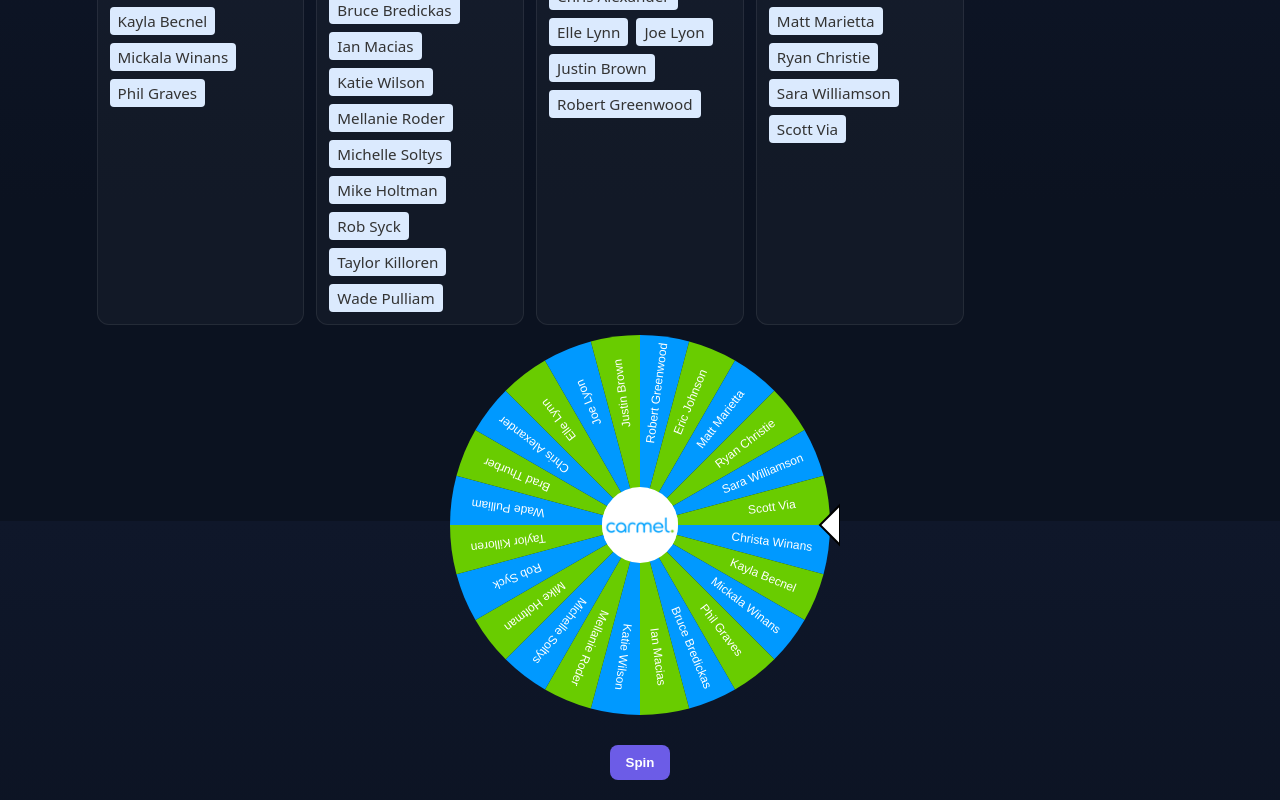
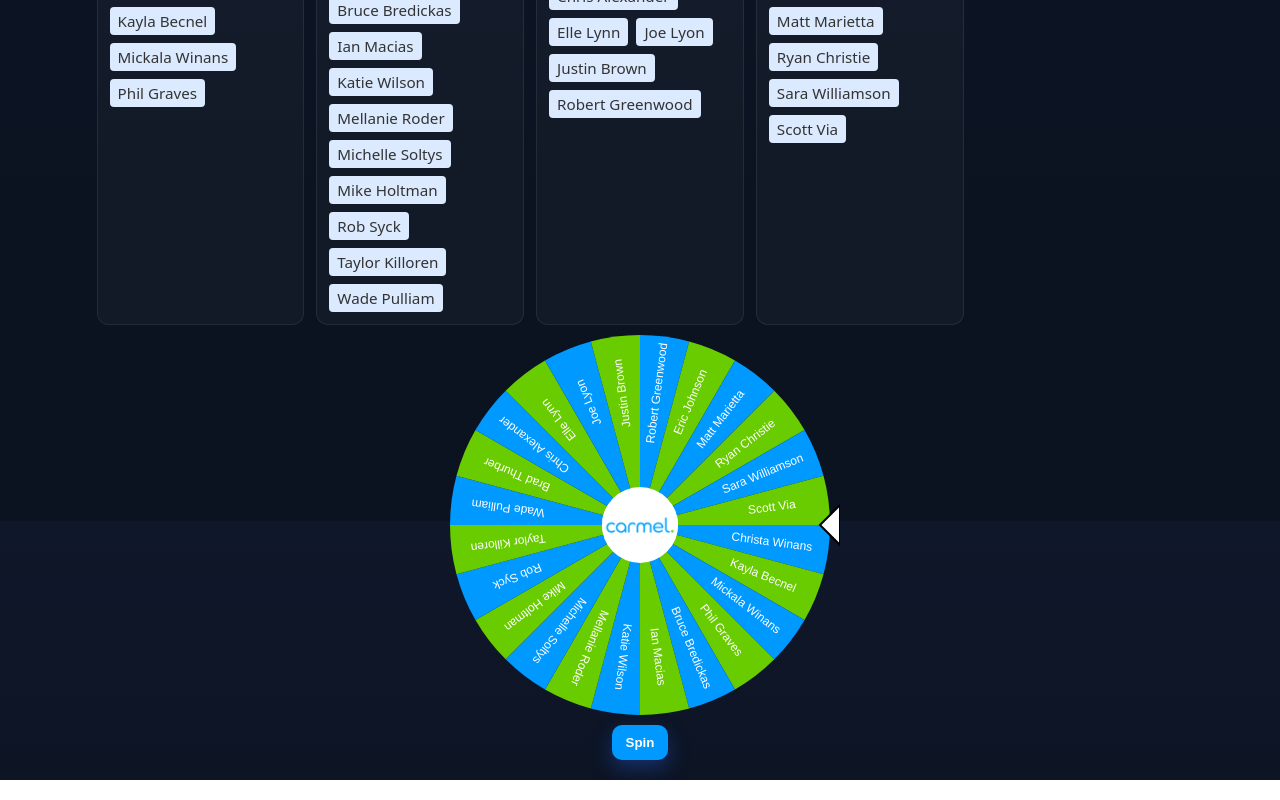
Before and after one commit to jlyon0/CarmelConnections, a Next.js app in the folder carmel-connections/: page / in a window 1280 px wide. Shown: the part 279-1079 px from the top of the page. Built offline with nearby package versions, Linux system fonts and the light colour scheme.

Commit message:
slight style update and more excluded from initial pick

```diff
--- a/carmel-connections/src/app/globals.css
+++ b/carmel-connections/src/app/globals.css
@@ -1,5 +1,5 @@
 :root{
-  --color-primary:#2563eb; /* change theme here */
+  --color-primary:#0099ff; /* change theme here */
   --color-secondary:#ef4444;
   --color-bg:#0f172a; /* slate-900 */
   --color-panel:#111827; /* gray-900 */
--- a/carmel-connections/src/app/page.tsx
+++ b/carmel-connections/src/app/page.tsx
@@ -59,7 +59,7 @@ export default function Page() {
         "name": "Bruce Bredickas",
         "teamId": "56c1c1df-bf3d-44da-9b1a-e1df06f700a4",
         "interviewer": false,
-        "intervieweeUsed": false
+        "intervieweeUsed": true
     },
     {
         "id": "fc0a21ee-2089-4f0b-9dd8-bc149cb22ddf",
--- a/carmel-connections/src/components/SpinningWheel.tsx
+++ b/carmel-connections/src/components/SpinningWheel.tsx
@@ -256,16 +256,7 @@ export default function SpinningWheel({
       <button
         onClick={spinWheel}
         disabled={spinning}
-        style={{
-          marginTop: 20,
-          padding: "10px 16px",
-          borderRadius: 8,
-          fontWeight: 600,
-          cursor: "pointer",
-          background: "#6c5ce7",
-          color: "white",
-          border: "none",
-        }}
+        className="btn"
       >
         {spinning ? "Spinning..." : "Spin"}
       </button>
--- a/carmel-connections/src/components/TeamManager.tsx
+++ b/carmel-connections/src/components/TeamManager.tsx
@@ -208,7 +208,7 @@ export default function TeamManager({ teams, setTeams, employees, setEmployees,
                     }
                     onKeyDown={(e) => handleEmployeeKeyDown(e, team.id)}
                   />
-                  <button className="btn secondary" onClick={() => addEmployeeToTeam(team.id)}>
+                  <button className="btn" onClick={() => addEmployeeToTeam(team.id)}>
                     Add Employee
                   </button>
                 </div>
```
